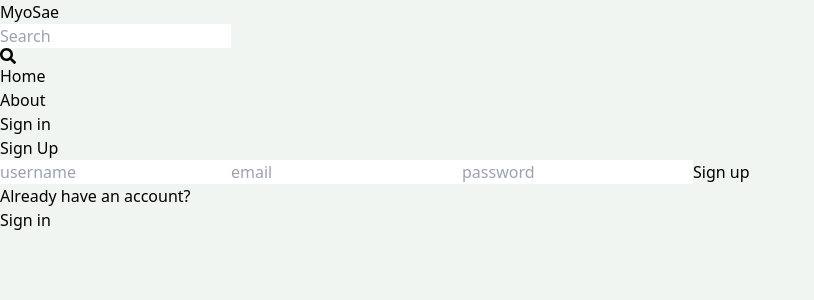
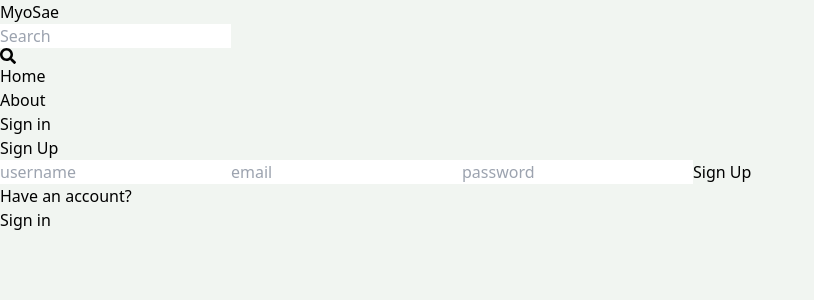
Before and after one commit to LinNyiAung/MyoSae, a React (Vite) app in the folder client/: page /sign-up in a window 1280 px wide. Shown: the top 300 px of the page, without its empty margins (0-814 px from the left). Built offline with nearby package versions, Linux system fonts and the light colour scheme.

Commit message:
complete sign up page functionality

```diff
--- a/client/src/pages/SignUp.jsx
+++ b/client/src/pages/SignUp.jsx
@@ -1,22 +1,83 @@
-import React from 'react'
-import {Link} from "react-router-dom";
+import { useState } from 'react';
+import { Link, useNavigate } from 'react-router-dom';
 
 export default function SignUp() {
+  const [formData, setFormData] = useState({});
+  const [error, setError] = useState(null);
+  const [loading, setLoading] = useState(false);
+  const navigate = useNavigate();
+  const handleChange = (e) => {
+    setFormData({
+      ...formData,
+      [e.target.id]: e.target.value,
+    });
+  };
+  const handleSubmit = async (e) => {
+    e.preventDefault();
+    try {
+      setLoading(true);
+      const res = await fetch('/api/auth/signup', {
+        method: 'POST',
+        headers: {
+          'Content-Type': 'application/json',
+        },
+        body: JSON.stringify(formData),
+      });
+      const data = await res.json();
+      console.log(data);
+      if (data.success === false) {
+        setLoading(false);
+        setError(data.message);
+        return;
+      }
+      setLoading(false);
+      setError(null);
+      navigate('/sign-in');
+    } catch (error) {
+      setLoading(false);
+      setError(error.message);
+    }
+  };
   return (
     <div className='p-3 max-w-lg mx-auto'>
       <h1 className='text-3xl text-center font-semibold my-7'>Sign Up</h1>
-      <form className='flex flex-col gap-4'>
-        <input type="text" placeholder='username' className='border p-4 rounded-lg' id='username'/>
-        <input type="email" placeholder='email' className='border p-4 rounded-lg' id='email'/>
-        <input type="password" placeholder='password' className='border p-4 rounded-lg' id='password'/>
-        <button className='bg-slate-700 text-white p-3 rounded-lg uppercase hover:opacity-95 disabled:opacity-50'>Sign up</button>
+      <form onSubmit={handleSubmit} className='flex flex-col gap-4'>
+        <input
+          type='text'
+          placeholder='username'
+          className='border p-3 rounded-lg'
+          id='username'
+          onChange={handleChange}
+        />
+        <input
+          type='email'
+          placeholder='email'
+          className='border p-3 rounded-lg'
+          id='email'
+          onChange={handleChange}
+        />
+        <input
+          type='password'
+          placeholder='password'
+          className='border p-3 rounded-lg'
+          id='password'
+          onChange={handleChange}
+        />
+
+        <button
+          disabled={loading}
+          className='bg-slate-700 text-white p-3 rounded-lg uppercase hover:opacity-95 disabled:opacity-80'
+        >
+          {loading ? 'Loading...' : 'Sign Up'}
+        </button>
       </form>
       <div className='flex gap-2 mt-5'>
-        <p>Already have an account?</p>
-        <Link to={"/sign-in"}>
-        <span className='text-blue-700'>Sign in</span>
+        <p>Have an account?</p>
+        <Link to={'/sign-in'}>
+          <span className='text-blue-700'>Sign in</span>
         </Link>
       </div>
+      {error && <p className='text-red-500 mt-5'>{error}</p>}
     </div>
-  )
+  );
 }
--- a/client/vite.config.js
+++ b/client/vite.config.js
@@ -3,5 +3,13 @@
 
 // https://vitejs.dev/config/
 export default defineConfig({
+  server: {
+    proxy: {
+      '/api': {
+        target: 'http://localhost:3000',
+        secure: false
+      },
+    }
+  },
   plugins: [react()],
 })
```
